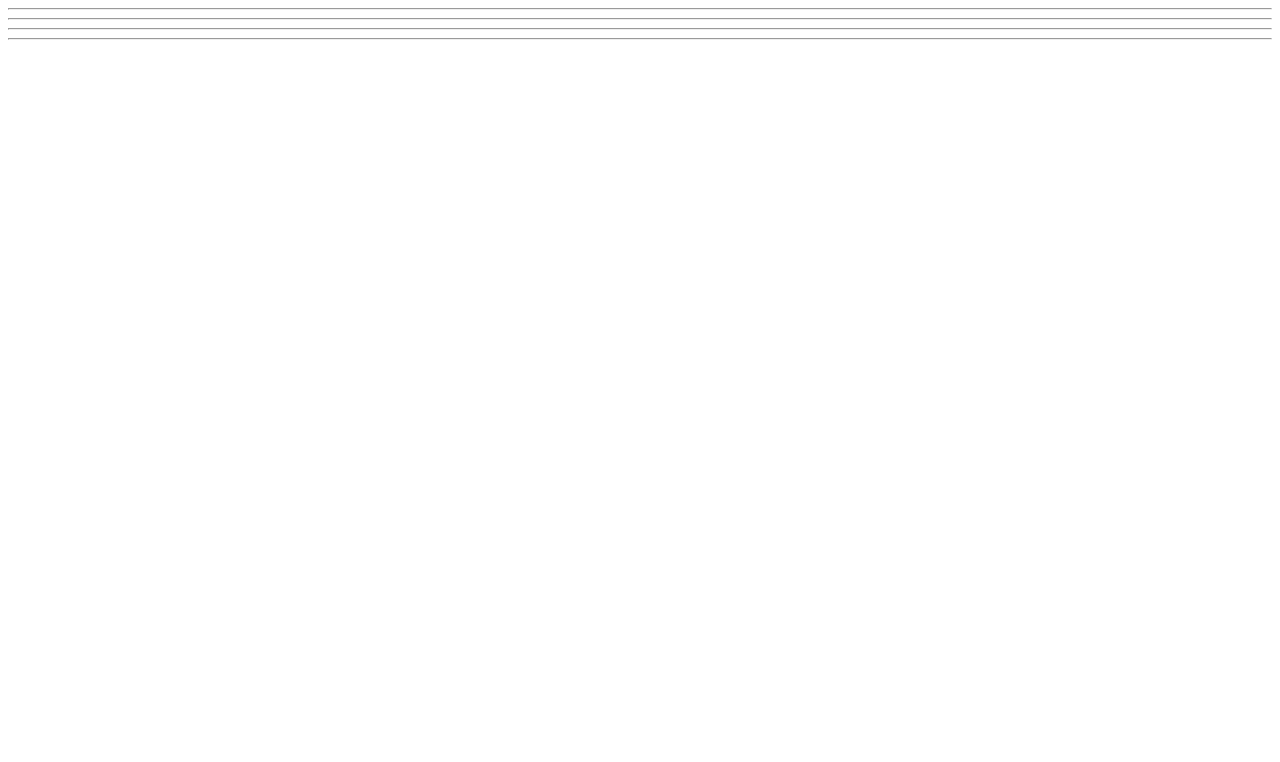
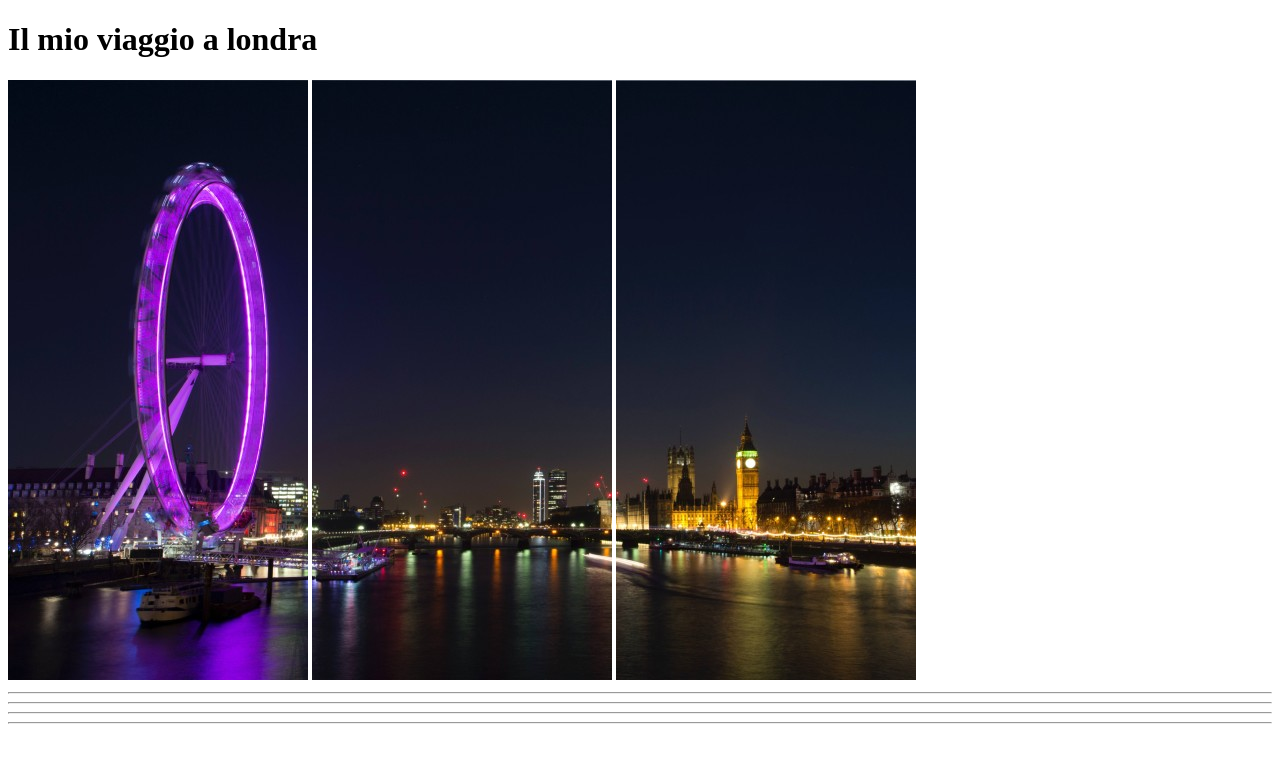
Before and after one commit to Moonatic89/html-london-trip, a plain HTML site: page index.html in a window 1280 px wide. Drawn offline with Linux system fonts and the light colour scheme.

Commit message:
Header Finished

```diff
--- a/index.html
+++ b/index.html
@@ -10,9 +10,11 @@
     <body>
 
         <header>
-
+            <h1>Il mio viaggio a londra</h1>
             <!-- /Title -->
-
+            <img src="./img/landscape01.jpg" alt="Landscape01">
+            <img src="./img/landscape02.jpg" alt="Landscape02">
+            <img src="./img/landscape03.jpg" alt="Landscape03">
             <hr>
             <!-- /Landscape -->
 
```
Also changed, not shown: img/landscape01.jpg (added), img/landscape02.jpg (added), img/landscape03.jpg (added).
